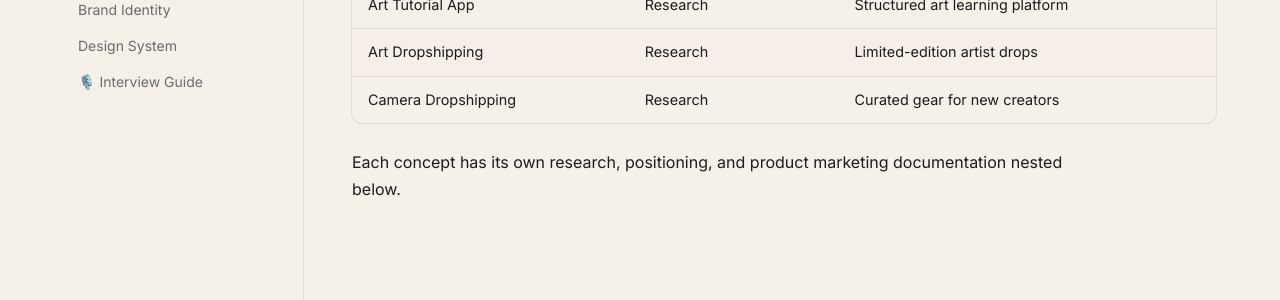
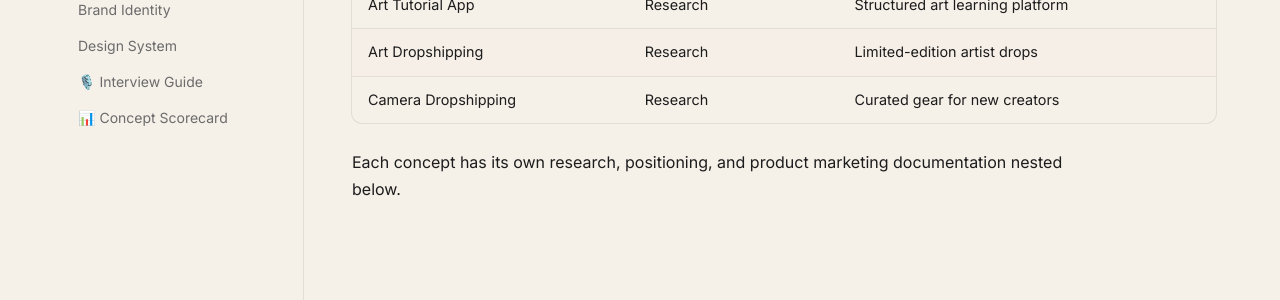
Before and after one commit to raiin-boop/dewmonday, a Jekyll site: the page built from concepts/README.md, in a window 1280 px wide and 900 px high, scrolled down 469 px. Shown: the part 151-451 px from the top of the window. Built offline with Jekyll 4.4.1, drawn with Linux system fonts in a browser that asks for light colours.

Commit message:
feat: add Week 4 drop pages and scorecard to sidebar

```diff
--- a/_layouts/default.html
+++ b/_layouts/default.html
@@ -406,6 +406,7 @@
             </a>
             <ul class="dm-sidebar-children">
               <li class="child"><a href="{{ '/concepts/camera-dropshipping/product-marketing/' | relative_url }}" {% if page.url contains 'camera-dropshipping/product' %}class="active"{% endif %}>📷 Gear Marketing</a></li>
+              <li class="child"><a href="{{ '/concepts/camera-dropshipping/drops/001-creator-starter-kit/' | relative_url }}" {% if page.url contains '001-creator-starter-kit' %}class="active"{% endif %}>🎒 Drop 001 — Starter Kit</a></li>
             </ul>
           </li>
 
@@ -415,6 +416,7 @@
             </a>
             <ul class="dm-sidebar-children">
               <li class="child"><a href="{{ '/concepts/art-dropshipping/product-marketing/' | relative_url }}" {% if page.url contains 'art-dropshipping/product' %}class="active"{% endif %}>🖼️ Art Marketing</a></li>
+              <li class="child"><a href="{{ '/concepts/art-dropshipping/drops/001-solitude-series/' | relative_url }}" {% if page.url contains '001-solitude-series' %}class="active"{% endif %}>🖼️ Drop 001 — Solitude Series</a></li>
             </ul>
           </li>
 
@@ -458,7 +460,8 @@
         <ul class="dm-sidebar-nav">
           <li><a href="{{ '/brand/' | relative_url }}" {% if page.url == '/brand/' %}class="active"{% endif %}>Brand Identity</a></li>
           <li><a href="{{ '/brand/design-system/' | relative_url }}" {% if page.url contains 'design-system' %}class="active"{% endif %}>Design System</a></li>
-          <li><a href="{{ '/brand/research/customer-interview-guide/' | relative_url }}" {% if page.url contains 'interview-guide' %}class="active"{% endif %}>🎙️ Interview Guide</a></li>
+          <li><a href="{{ '/brand/customer-interview-guide/' | relative_url }}" {% if page.url contains 'interview-guide' %}class="active"{% endif %}>🎙️ Interview Guide</a></li>
+          <li><a href="{{ '/brand/concept-validation-scorecard/' | relative_url }}" {% if page.url contains 'scorecard' %}class="active"{% endif %}>📊 Concept Scorecard</a></li>
         </ul>
       </div>
     </aside>
```
